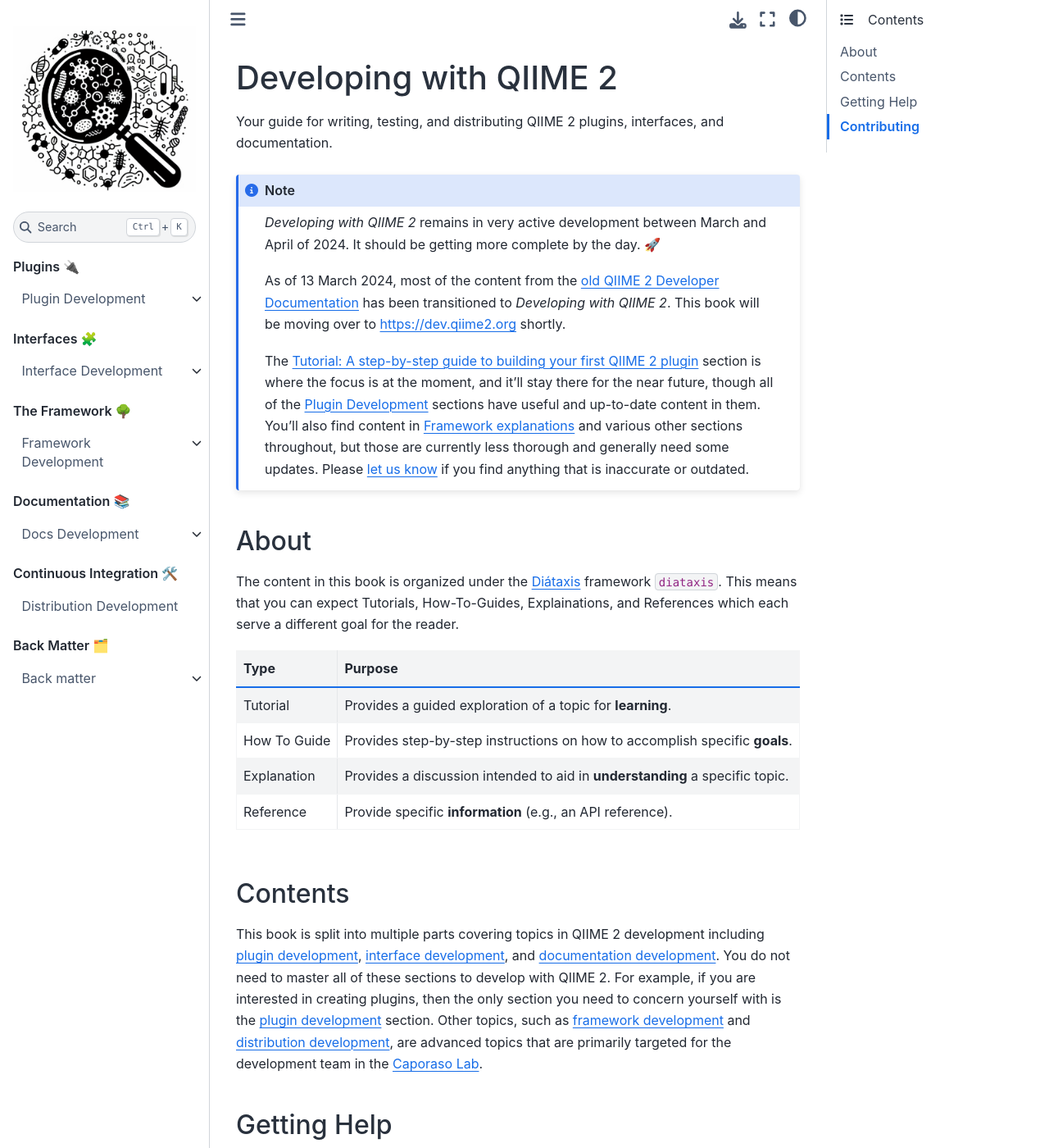
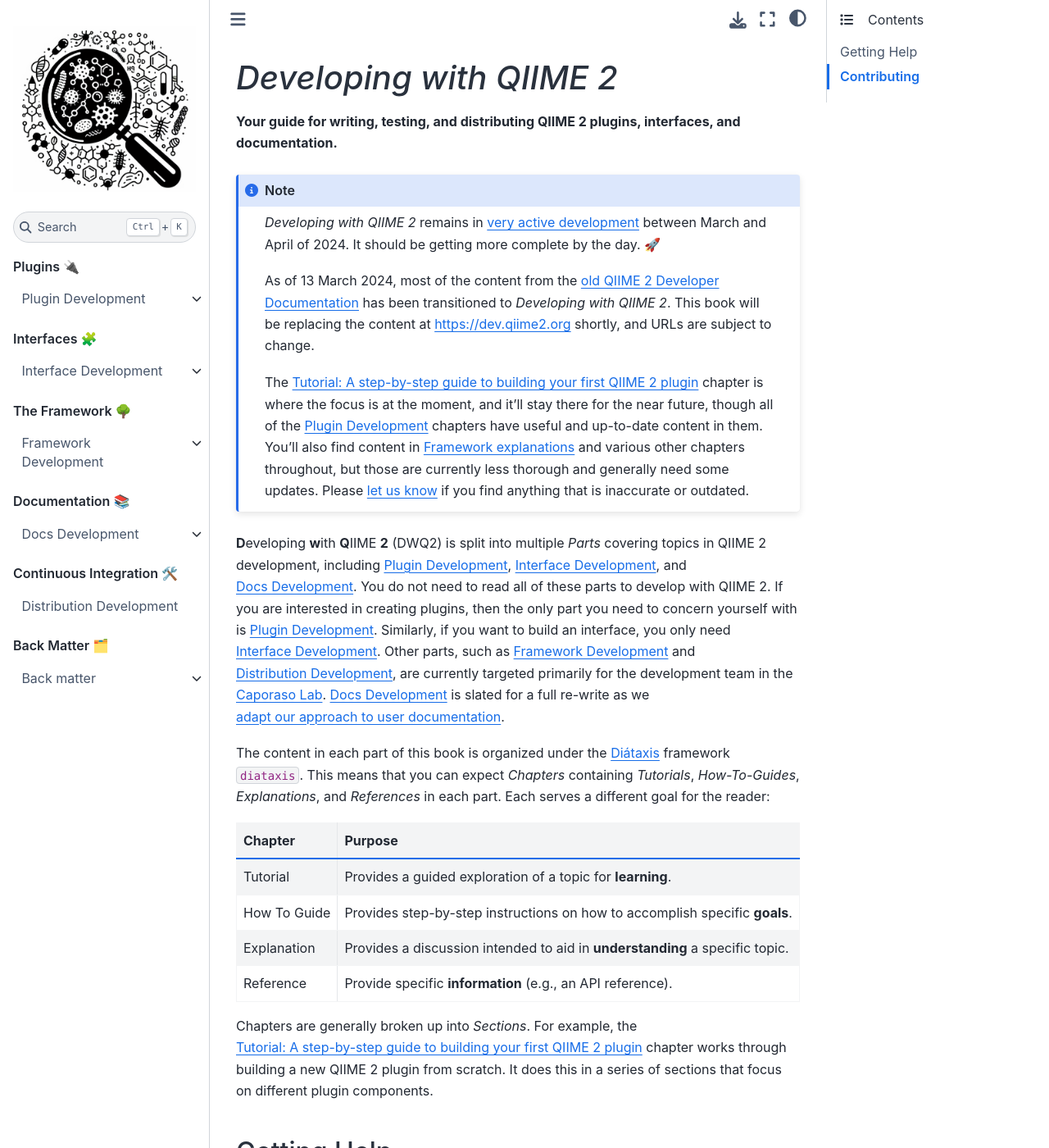
Before and after one commit to caporaso-lab/developing-with-qiime2, a Jupyter Book: the page built from book/intro.md, in a window 1280 px wide and 1400 px high. Shown: the whole window at 82% size. Built offline with Jupyter Book 1.0.4 settings and Sphinx 7.4.7 and the Sphinx Book theme 1.1.4, drawn with Linux system fonts in a browser that asks for light colours; pages that are not in the unit, such as notebooks, are missing from menus; cross-references to code outside the pages are shown as plain code.

Commit message:
clean up language around Parts, Chapters and Sections
for now, my use of the terms align with how they are used in _toc.yml

````diff
--- a/book/docs/user-documentation.md
+++ b/book/docs/user-documentation.md
@@ -40,6 +40,7 @@ The above command will launch a web server on your computer. Open http://localho
 
 When you're ready, submit a pull request in the usual way.
 
+(users-docs-refactor)=
 ## Plans for refactoring of user documentation
 
 We are moving from a single source of documentation (the current content at https://docs.qiime2.org) to resources for **cross-distribution QIIME 2 documentation**, **within-distribution QIIME 2 reference material**, and **data set specific usage documentation**.
--- a/book/intro.md
+++ b/book/intro.md
@@ -1,27 +1,34 @@
-# Developing with QIIME 2
+# *Developing with QIIME 2*
 
-Your guide for writing, testing, and distributing QIIME 2 plugins, interfaces, and documentation.
+**Your guide for writing, testing, and distributing QIIME 2 plugins, interfaces, and documentation.**
 
 ```{note}
-*Developing with QIIME 2* remains in very active development between March and April of 2024.
+*Developing with QIIME 2* remains in [very active development](https://github.com/caporaso-lab/developing-with-qiime2/commits/main/) between March and April of 2024.
 It should be getting more complete by the day. 🚀
 
 As of 13 March 2024, most of the content from the [old QIIME 2 Developer Documentation](https://dev.qiime2.org) has been transitioned to *Developing with QIIME 2*.
-This book will be moving over to https://dev.qiime2.org shortly.
+This book will be replacing the content at https://dev.qiime2.org shortly, and URLs are subject to change.
 
-The [](plugin-tutorial-intro) section is where the focus is at the moment, and it'll stay there for the near future, though all of the [](plugins/intro.md) sections have useful and up-to-date content in them.
-You'll also find content in [](framework-explanations) and various other sections throughout, but those are currently less thorough and generally need some updates.
+The [](plugin-tutorial-intro) chapter is where the focus is at the moment, and it'll stay there for the near future, though all of the [](plugins/intro.md) chapters have useful and up-to-date content in them.
+You'll also find content in [](framework-explanations) and various other chapters throughout, but those are currently less thorough and generally need some updates.
 Please [let us know](https://github.com/caporaso-lab/developing-with-qiime2/issues) if you find anything that is inaccurate or outdated.
 ```
 
-## About
-The content in this book is organized under the [Diátaxis](https://diataxis.fr/) framework {cite}`diataxis`.
-This means that you can expect Tutorials, How-To-Guides, Explainations, and References which each serve a different goal for the reader.
+**D**eveloping **w**ith **Q**IIME **2** (DWQ2) is split into multiple *Parts* covering topics in QIIME 2 development, including [](plugin-intro), [](interface-intro), and [](documentation-intro).
+You do not need to read all of these parts to develop with QIIME 2.
+If you are interested in creating plugins, then the only part you need to concern yourself with is [](plugin-intro).
+Similarly, if you want to build an interface, you only need [](interface-intro).
+Other parts, such as [](framework-intro) and [](ci-intro), are currently targeted primarily for the development team in the [Caporaso Lab](https://cap-lab.bio).
+[](documentation-intro) is slated for a full re-write as we [adapt our approach to user documentation](users-docs-refactor).
+
+The content in each part of this book is organized under the [Diátaxis](https://diataxis.fr/) framework {cite}`diataxis`.
+This means that you can expect *Chapters* containing *Tutorials*, *How-To-Guides*, *Explanations*, and *References* in each part.
+Each serves a different goal for the reader:
 
 ```{list-table}
 :header-rows: 1
 
-* - Type
+* - Chapter
   - Purpose
 
 * - Tutorial
@@ -37,11 +44,9 @@ This means that you can expect Tutorials, How-To-Guides, Explainations, and Refe
   - Provide specific **information** (e.g., an API reference).
 ```
 
-## Contents
-This book is split into multiple parts covering topics in QIIME 2 development including [plugin development](plugin-intro), [interface development](interface-intro), and [documentation development](documentation-intro).
-You do not need to master all of these sections to develop with QIIME 2.
-For example, if you are interested in creating plugins, then the only section you need to concern yourself with is the [plugin development](plugin-intro) section.
-Other topics, such as [framework development](framework-intro) and [distribution development](ci-intro), are advanced topics that are primarily targeted for the development team in the [Caporaso Lab](https://cap-lab.bio).
+Chapters are generally broken up into *Sections*.
+For example, the [](plugin-tutorial-intro) chapter works through building a new QIIME 2 plugin from scratch.
+It does this in a series of sections that focus on different plugin components.
 
 ## Getting Help
 For the most up-to-date information on how to get help with QIIME 2, as a user or developer, see [here](https://github.com/qiime2/.github/blob/main/SUPPORT.md).
````
Also changed, not shown: book/framework/explanations/data-storage.md (+1 -1 lines), book/framework/explanations/types.md (+1 -1 lines), book/framework/intro.md (+1 -1 lines), book/plugins/how-to-guides/artifact-collections-as-io.md (+1 -1 lines), book/plugins/how-to-guides/intro.md (+1 -1 lines), book/plugins/tutorials/add-2nd-transformer.md (+3 -3 lines), book/plugins/tutorials/add-alignment-visualizer.md (+2 -2 lines), book/plugins/tutorials/conclusion.md (+1 -1 lines).
